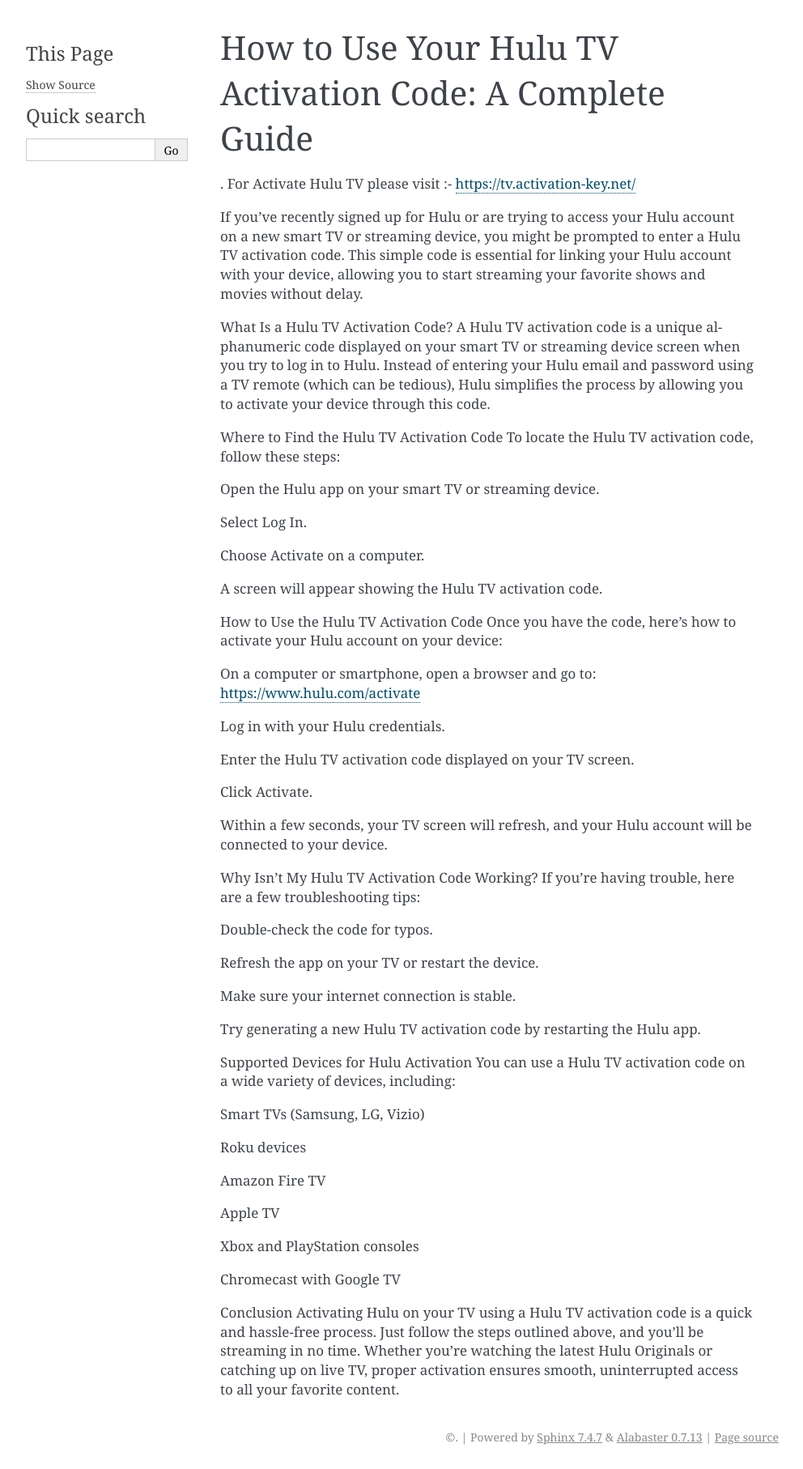
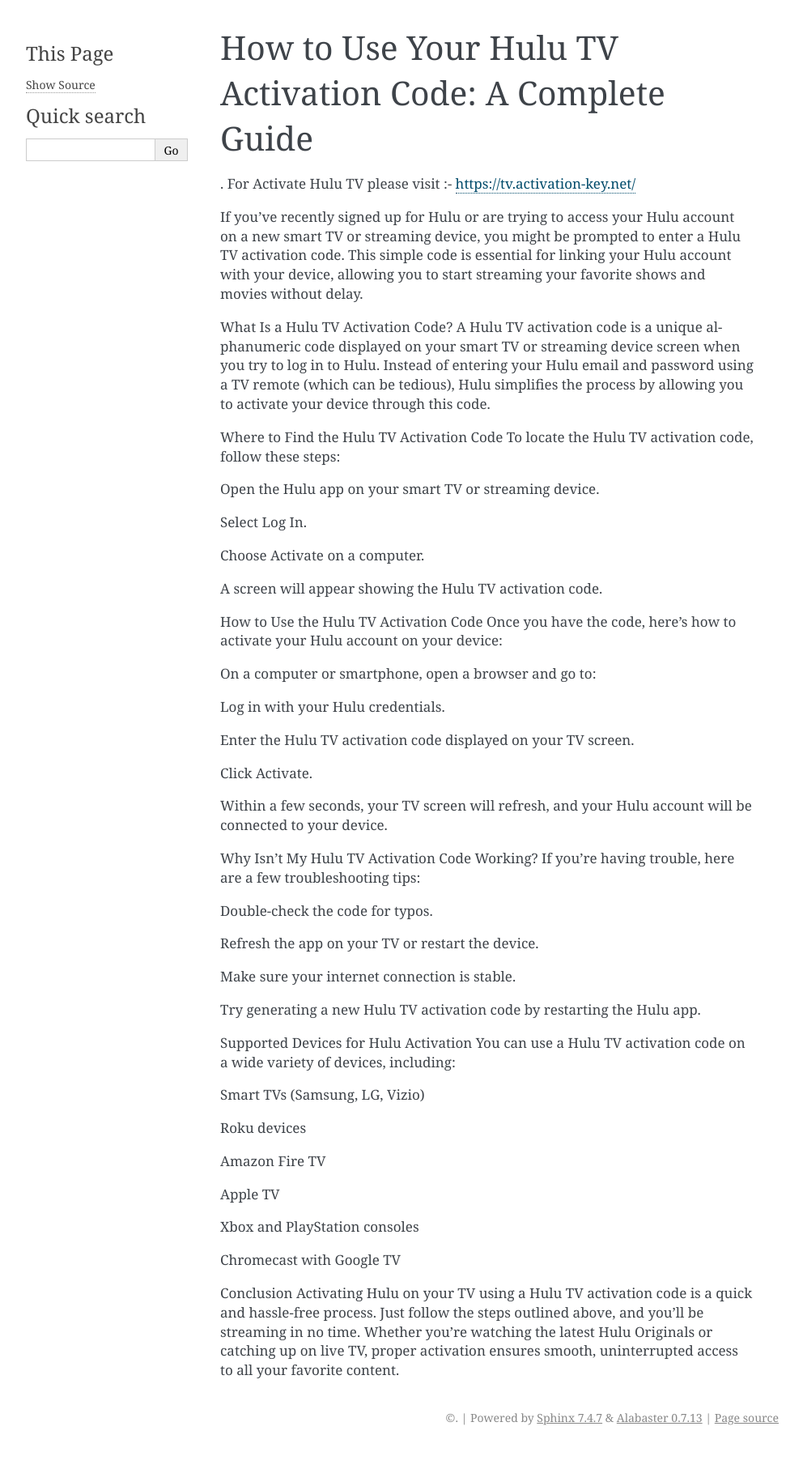
Before and after one commit to nikkjonee/Hulu-TV-Activation-Code, a Sphinx documentation site: the page built from docs/index.rst, in a window 1280 px wide. Shown: the whole page at 81% size, without its empty margins (148-1140 px from the left). Built offline with Sphinx 7.4.7, drawn with Linux system fonts in a browser that asks for light colours; after the commit the page ends 1790 px from its top, so only the background shows below that; some of the changed lines change nothing that is shown.

Commit message:
Update index.rst

```diff
--- a/docs/index.rst
+++ b/docs/index.rst
@@ -29,7 +29,7 @@
 How to Use the Hulu TV Activation Code
 Once you have the code, here's how to activate your Hulu account on your device:
 
-On a computer or smartphone, open a browser and go to: https://www.hulu.com/activate
+On a computer or smartphone, open a browser and go to:
 
 Log in with your Hulu credentials.
 
```
